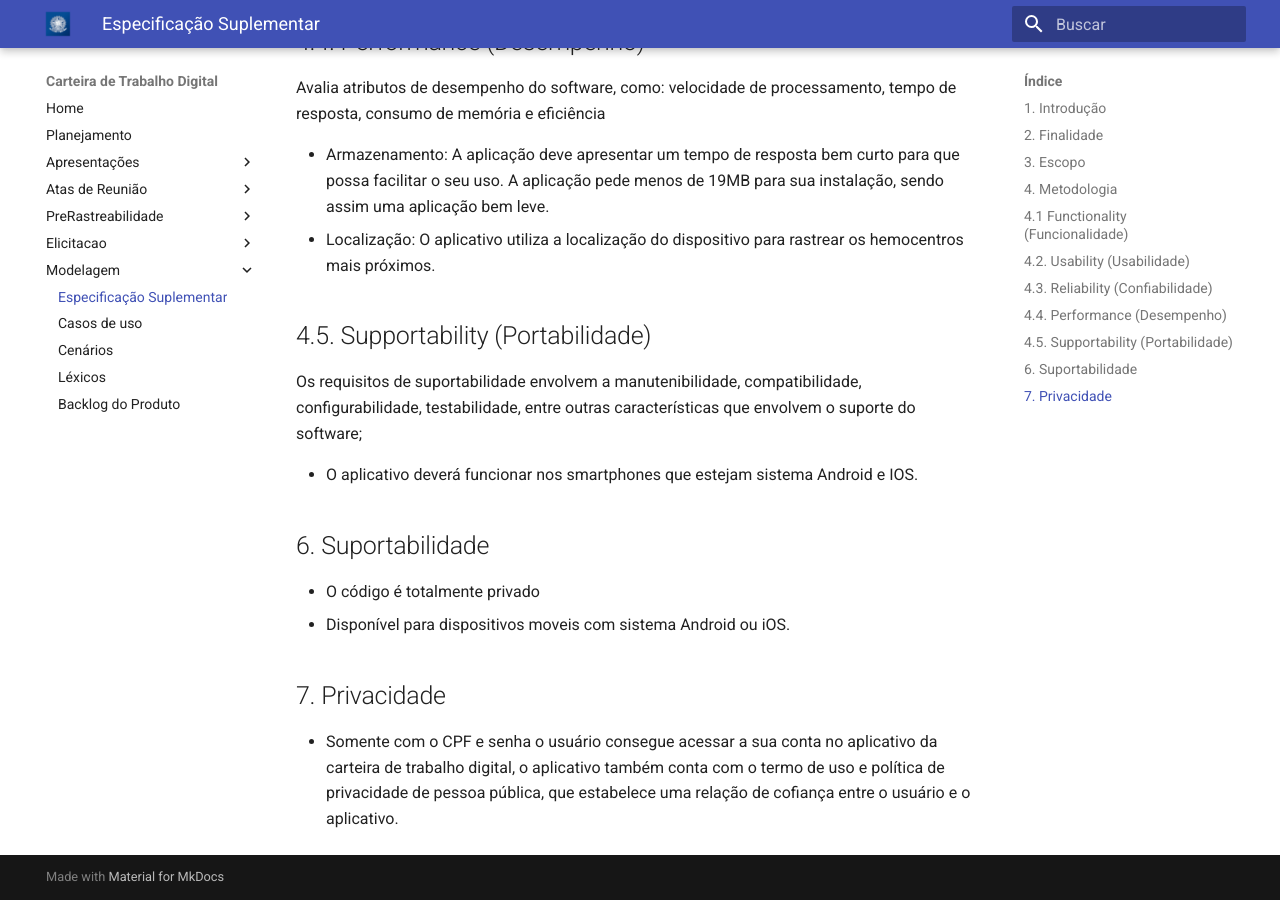
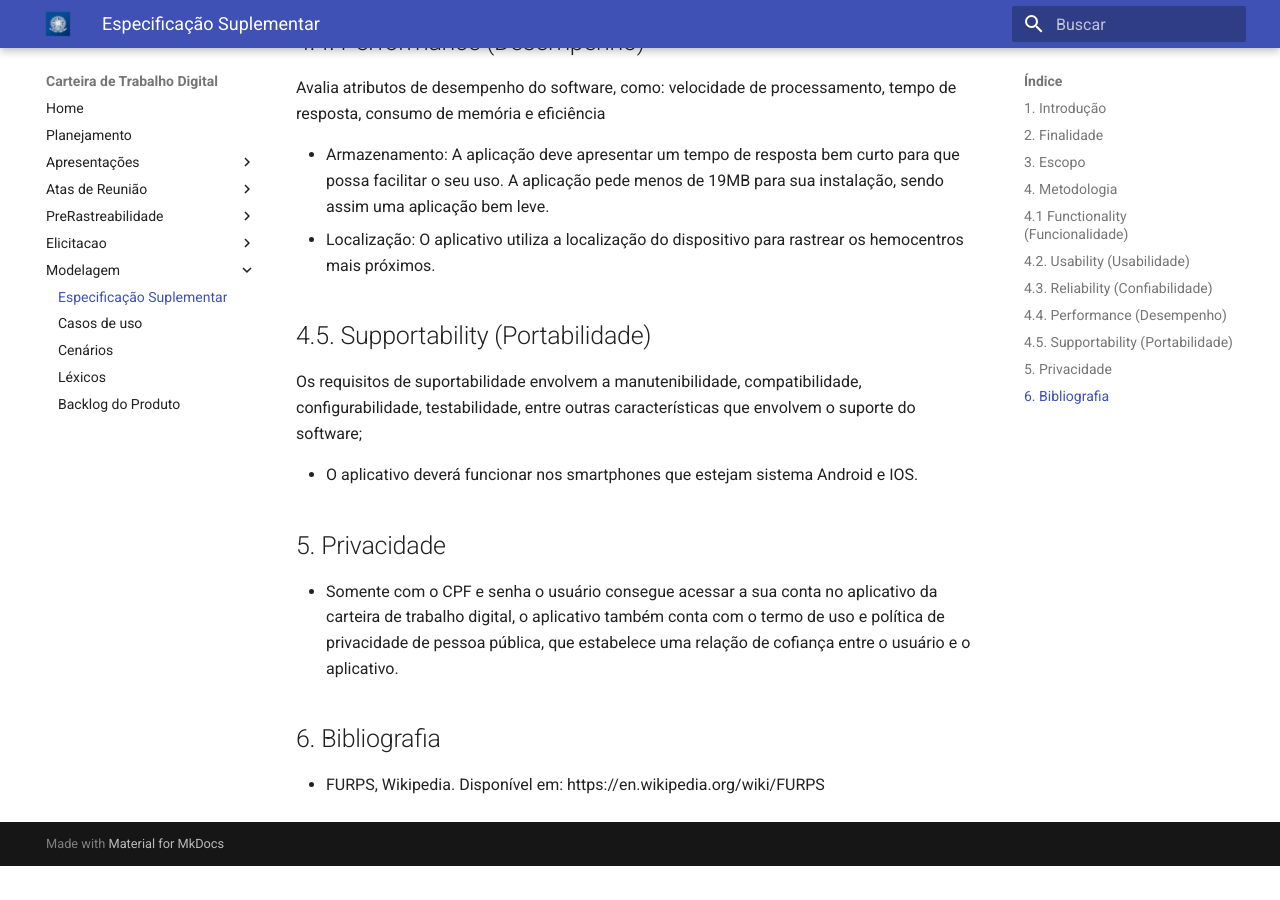
Before and after one commit to Requisitos-de-Software/2021.1-CarteiradeTrabalhoDigital, an MkDocs documentation site: the page built from docs/modelagem/Especificação Suplementar.md, in a window 1280 px wide and 900 px high, scrolled down 1597 px. Built offline with MkDocs 1.6.1 and Material for MkDocs 9.7.7, drawn with Linux system fonts in a browser that asks for light colours; after the commit the page ends 2463 px from its top, so only the background shows below that.

Commit message:
review especificação

```diff
--- a/docs/modelagem/Especificação Suplementar.md
+++ b/docs/modelagem/Especificação Suplementar.md
@@ -55,11 +55,10 @@ Os requisitos de suportabilidade envolvem a manutenibilidade, compatibilidade, c
 
 * O aplicativo deverá funcionar nos smartphones que estejam sistema Android e IOS.
 
-## 6. Suportabilidade
-
-* O código é totalmente privado
-* Disponível para dispositivos moveis com sistema Android ou iOS.
-
-## 7. Privacidade
+## 5. Privacidade
 
 * Somente com o CPF e senha o usuário consegue acessar a sua conta no aplicativo da carteira de trabalho digital, o aplicativo também conta com o termo de uso e política de privacidade de pessoa pública, que estabelece uma relação de cofiança entre o usuário e o aplicativo.
+
+## 6. Bibliografia
+
+* FURPS, Wikipedia. Disponível em: https://en.wikipedia.org/wiki/FURPS
```
